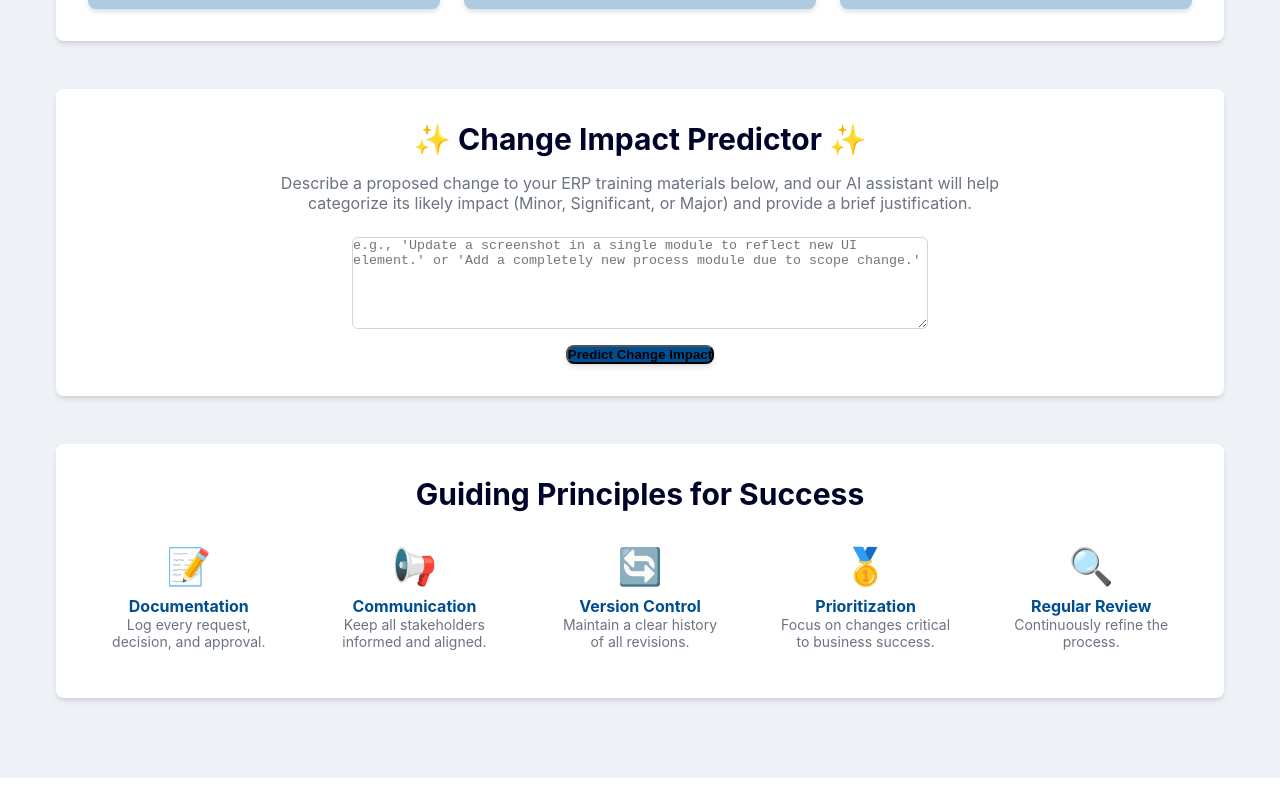
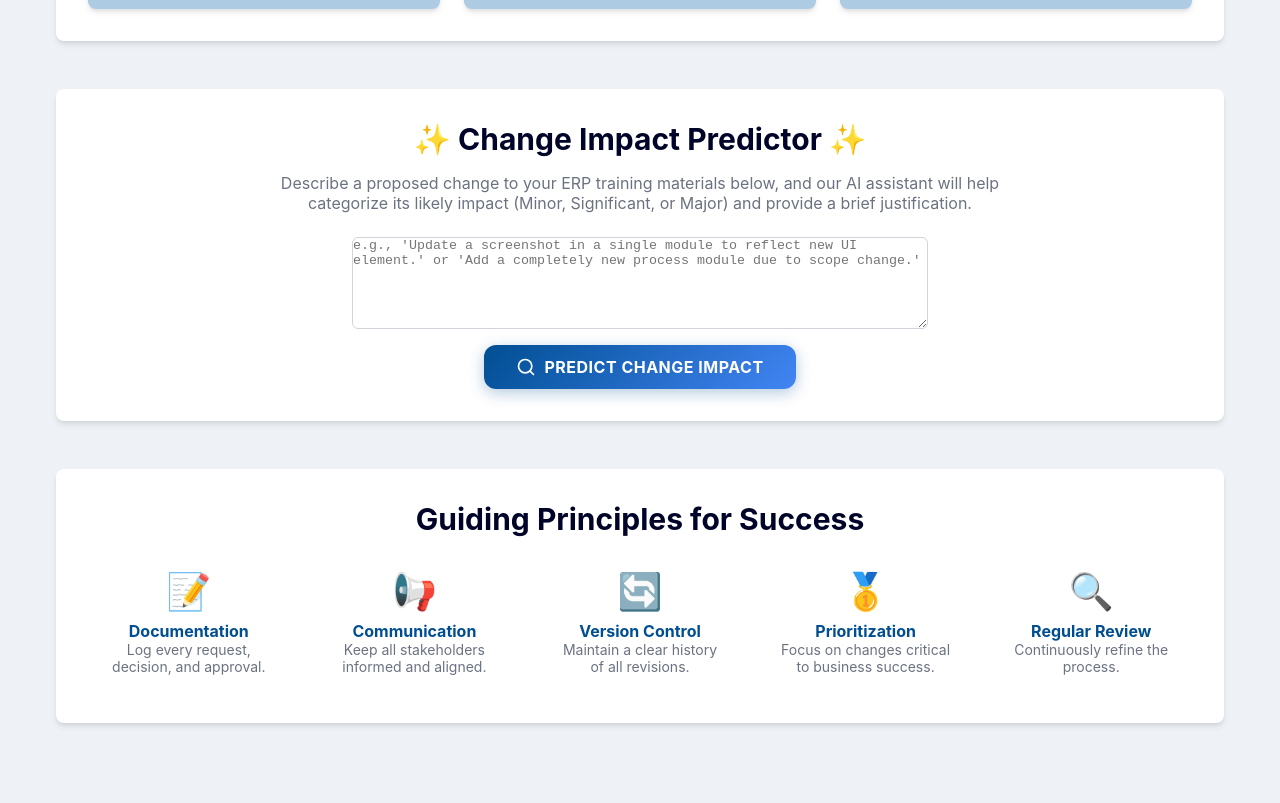
Before and after one commit to freeup86/trsh, a React (Create React App) app: page / in a window 1280 px wide. Shown: the part 2164-2967 px from the top of the page. Before the commit the page ends 2942 px from the top, so only its background shows below. Built offline with nearby package versions, Linux system fonts and the light colour scheme.

Commit message:
update button styles

```diff
--- a/src/ERPChangeControl.js
+++ b/src/ERPChangeControl.js
@@ -427,10 +427,11 @@ Please respond in the following JSON format:
             />
             <button
               onClick={predictImpact}
-              className="text-white font-bold py-3 px-6 rounded-lg shadow-md transition duration-300 ease-in-out hover:opacity-90"
-              style={{ backgroundColor: colorPalette.darkBlue }}
+              className="btn-primary btn-with-icon"
+              disabled={isLoading}
             >
-              Predict Change Impact
+              <Search className="btn-icon" size={20} />
+              {isLoading ? 'Analyzing...' : 'Predict Change Impact'}
             </button>
 
             {isLoading && (
--- a/src/index.css
+++ b/src/index.css
@@ -123,3 +123,75 @@ code {
 }
 
 .hidden { display: none; }
+
+/* Enhanced button styles */
+.btn-primary {
+  background: linear-gradient(135deg, #004e92 0%, #4285f4 100%);
+  color: white;
+  font-weight: bold;
+  padding: 12px 32px;
+  border-radius: 12px;
+  border: none;
+  cursor: pointer;
+  font-size: 16px;
+  letter-spacing: 0.5px;
+  box-shadow: 0 4px 15px rgba(0, 78, 146, 0.3);
+  transition: all 0.3s cubic-bezier(0.4, 0, 0.2, 1);
+  position: relative;
+  overflow: hidden;
+  text-transform: uppercase;
+  font-family: inherit;
+}
+
+.btn-primary:before {
+  content: '';
+  position: absolute;
+  top: 0;
+  left: -100%;
+  width: 100%;
+  height: 100%;
+  background: linear-gradient(90deg, transparent, rgba(255, 255, 255, 0.2), transparent);
+  transition: left 0.5s;
+}
+
+.btn-primary:hover {
+  transform: translateY(-2px);
+  box-shadow: 0 8px 25px rgba(0, 78, 146, 0.4);
+  background: linear-gradient(135deg, #003a6e 0%, #3367d6 100%);
+}
+
+.btn-primary:hover:before {
+  left: 100%;
+}
+
+.btn-primary:active {
+  transform: translateY(0);
+  box-shadow: 0 2px 10px rgba(0, 78, 146, 0.3);
+}
+
+.btn-primary:disabled {
+  opacity: 0.6;
+  cursor: not-allowed;
+  transform: none;
+  box-shadow: 0 2px 8px rgba(0, 78, 146, 0.2);
+}
+
+.btn-primary:disabled:hover {
+  transform: none;
+  box-shadow: 0 2px 8px rgba(0, 78, 146, 0.2);
+}
+
+/* Button icon support */
+.btn-with-icon {
+  display: inline-flex;
+  align-items: center;
+  gap: 8px;
+}
+
+.btn-icon {
+  transition: transform 0.3s ease;
+}
+
+.btn-primary:hover .btn-icon {
+  transform: scale(1.1);
+}
```
